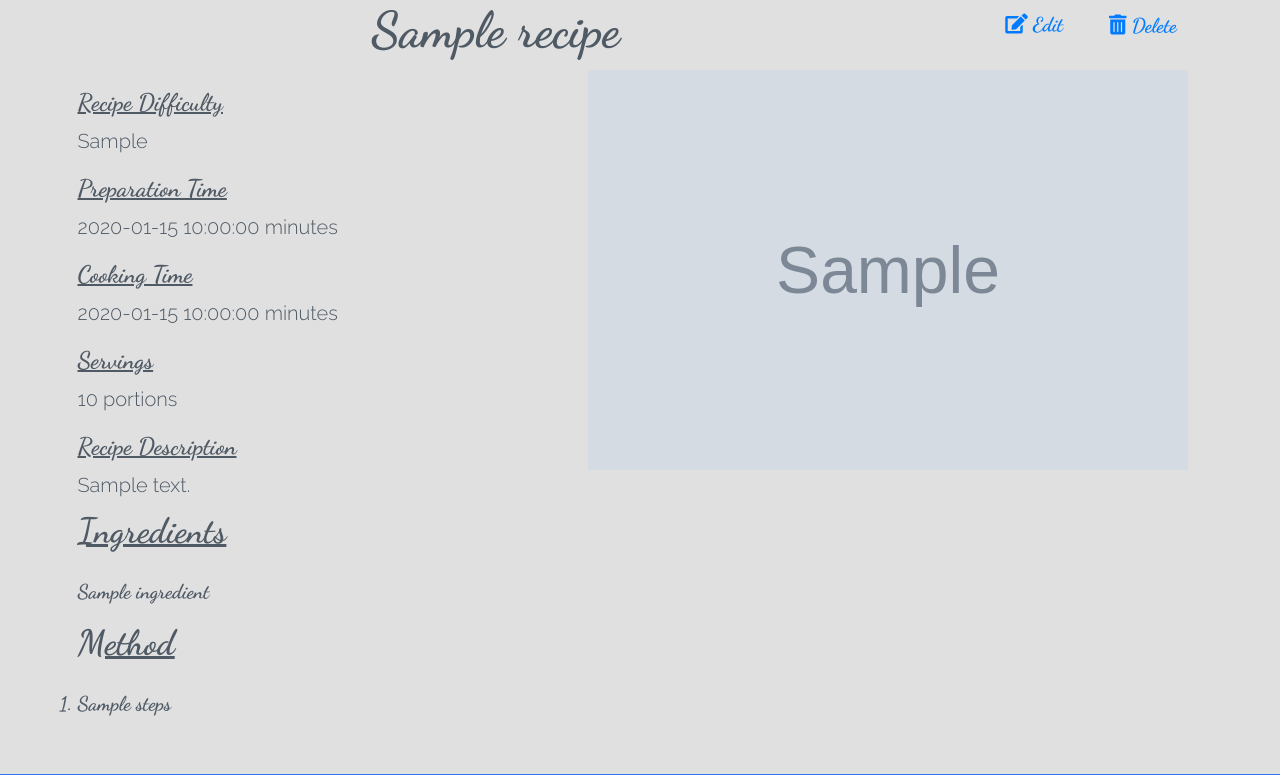
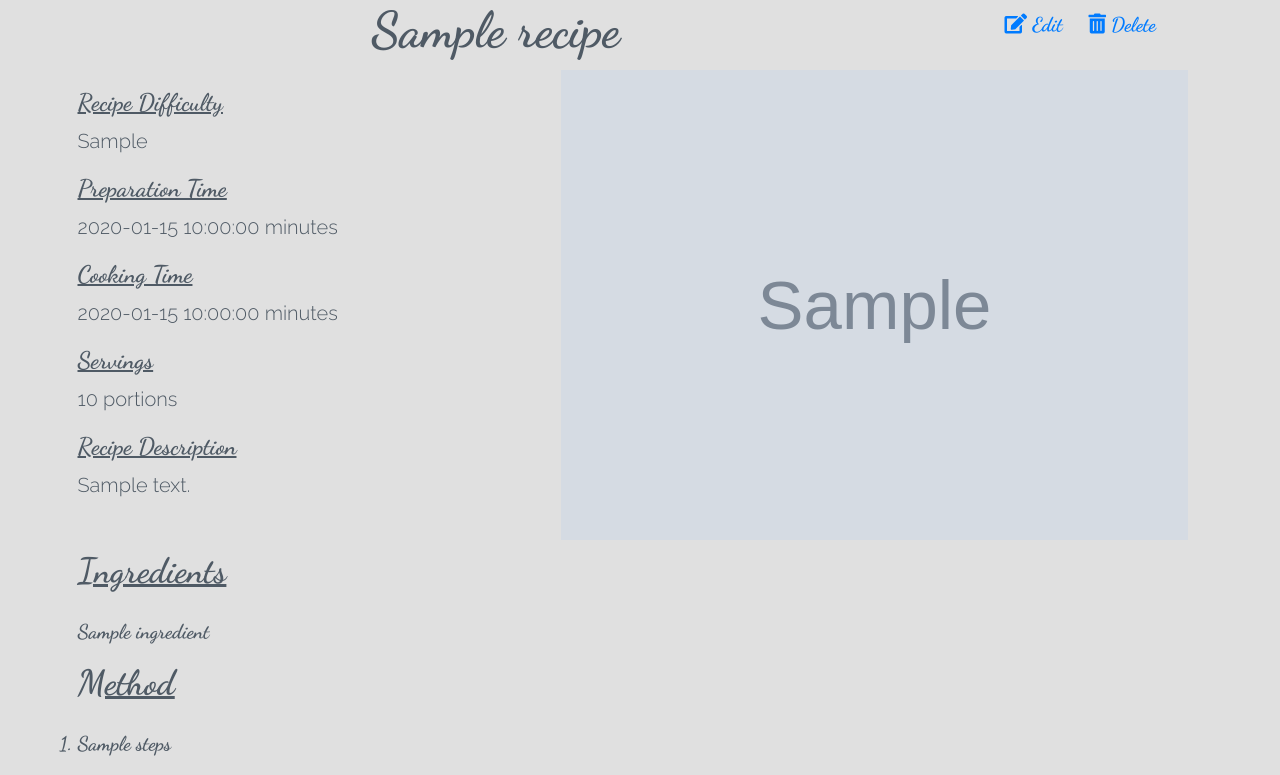
Before and after one commit to Dhracko/frankies_kitchen, a Flask app: template templates/recipe.html in a window 1280 px wide. Shown: the part 150-925 px from the top of the page. Run offline with Flask 2, Linux system fonts and the light colour scheme; the template is opened without the code that fills it: most values are stand-ins (such as "Sample title", 1, 10 or a date in 2020); grey boxes marked "Sample" are stand-in pictures; some libraries are stand-ins or nearby versions.

Commit message:
Adjusted recipe image size

```diff
--- a/static/css/style.css
+++ b/static/css/style.css
@@ -228,14 +228,17 @@ body {
 }
 
 .recipe-image {
-  height: 400px;
-  width: 600px;
+    width: inherit;
 }
 
-.nav-link button {
+.nav-item button {
     border: none;
     color: #007bff;
     background-color: inherit;
+}
+
+ul li.nav-item {
+    display: contents;
 }
 
 /* Udate - Edit Recipe */
@@ -285,7 +288,14 @@ body {
   }
 }
 
-@media screen and (max-width: 4120px) {
+@media screen and (max-width: 376px) {
+    .card-body {
+        width: 250px;
+        height: 250px;
+    }
+}
+
+@media screen and (max-width: 412px) {
     .social-icon a i {
         padding: 10px 13px;
     }
--- a/templates/recipe.html
+++ b/templates/recipe.html
@@ -4,15 +4,11 @@
     <h1>{{recipe.recipe_name}}</h1>
   </div>
   <div class="col-3">
-    <ul class="nav justify-content-end">
+    <ul class="nav justify-content-sm-center">
       <li class="nav-item">
-        <a
-          class="nav-link"
-          href="{{url_for('edit_recipe', recipe_id=recipe._id)}}"
-          ><i class="fas fa-edit"></i> Edit</a
-        >
+        <a class="nav-link" href="{{url_for('edit_recipe', recipe_id=recipe._id)}}"><i class="fas fa-edit"></i> Edit</a>
       </li>
-      <li class="nav-link">
+      <li class="nav-item">
       <button onclick="deleteBtn()"><i class="fas fa-trash-alt"></i> Delete</button>
       </li>
     </ul>
@@ -20,7 +16,7 @@
 </div>
 <div class="container-fluid">
   <div class="row">
-    <div class="col">
+    <div class="col-sm-9 col-md-5">
       <div class="row recipe-header">
         <strong class="desc-heading">Recipe Difficulty</strong>
         <div class="col-12">
@@ -44,7 +40,7 @@
         </div>
       </div>
     </div>
-    <div class="col">
+    <div class="col-sm-12 col-md-7">
       <img class="recipe-image" src="{{recipe.recipe_image}}" alt="{{recipe.recipe_name}}" />
     </div>
   </div>
```
